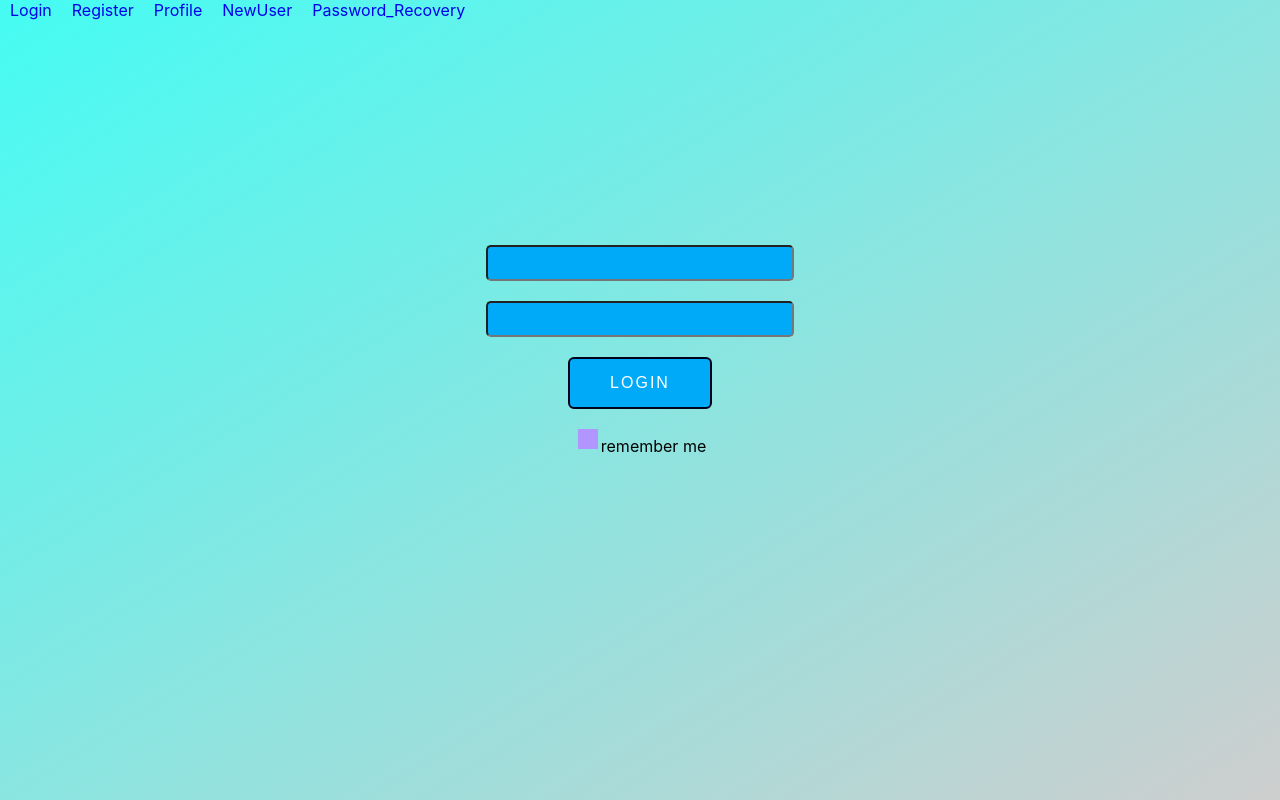
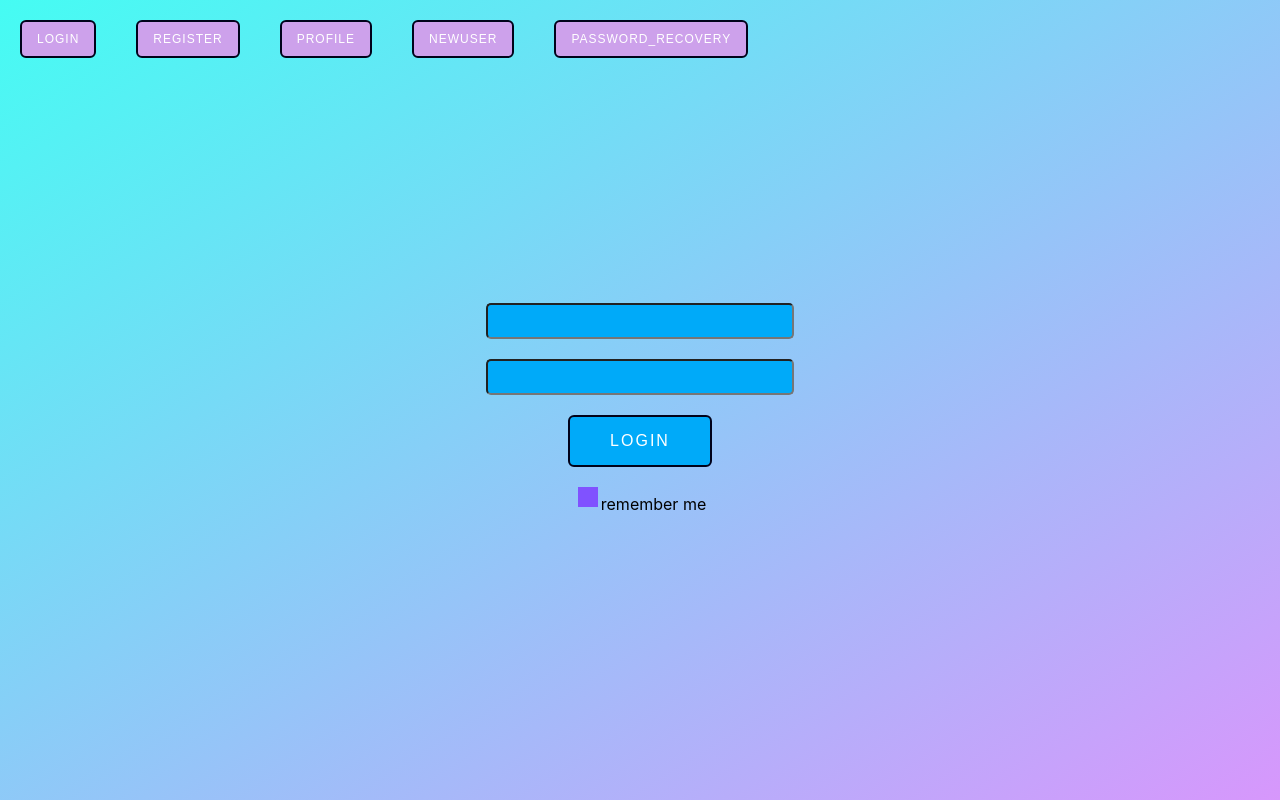
Before and after one commit to Trivium-bit/cards-triv, a React (Create React App) app: page / in a window 1280 px wide. Built offline with nearby package versions, Linux system fonts and the light colour scheme.

Commit message:
links styles

```diff
--- a/src/App.css
+++ b/src/App.css
@@ -1,4 +1,4 @@
 .App {
     height: 100vh;
-    background: linear-gradient(to bottom right, rgb(69, 252, 243), rgb(206, 206, 206));
+    background: linear-gradient(to bottom right, rgb(69, 252, 243), rgb(215, 151, 252));
 }
--- a/src/n1-main/components/Header.tsx
+++ b/src/n1-main/components/Header.tsx
@@ -1,17 +1,15 @@
-import React from "react";
 import { NavLink } from "react-router-dom";
 import s from "../ui/Header.module.css";
 import { PATH } from './Routings'
-import menu_icon from '../../images/menu_icon.png'
 
 function Header() {
   return (
     <div className="Header">
-      <NavLink to={PATH.LOGIN} className={s.link} >Login</NavLink>
-      <NavLink to={PATH.REGISTER} className={s.link} >Register</NavLink>
-      <NavLink to={PATH.PROFILE} className={s.link} >Profile</NavLink>
-      <NavLink to={PATH.NEW_USER} className={s.link} >NewUser</NavLink>
-      <NavLink to={PATH.PASS_RECOVERY} className={s.link} >Password_Recovery</NavLink>
+      <NavLink to={PATH.LOGIN} className={s.link} ><button className={s.button}>Login</button></NavLink>
+      <NavLink to={PATH.REGISTER} className={s.link} ><button className={s.button}>Register</button></NavLink>
+      <NavLink to={PATH.PROFILE} className={s.link} ><button className={s.button}>Profile</button></NavLink>
+      <NavLink to={PATH.NEW_USER} className={s.link} ><button className={s.button}>NewUser</button></NavLink>
+      <NavLink to={PATH.PASS_RECOVERY} className={s.link} ><button className={s.button}>Password_Recovery</button></NavLink>
     </div>
   );
 }
--- a/src/n1-main/components/c3-Checkbox/Checkbox.module.css
+++ b/src/n1-main/components/c3-Checkbox/Checkbox.module.css
@@ -10,7 +10,7 @@ cursor: pointer;
   width: 20px;
   height: 20px;
   margin-top: 20px;
-  background: rgb(178, 150, 255);
+  background: rgb(128, 82, 255);
  }
 
  .checkbox:hover {
--- a/src/n1-main/ui/Header.module.css
+++ b/src/n1-main/ui/Header.module.css
@@ -1,41 +1,27 @@
-.link {
-    text-decoration: none;
-    margin: 10px;
+.button {
+    margin: 20px;
+    border: 2px solid #00021a;
+    background: #cda1eb;
+    color: #fff;
+    border-radius: 6px;
+    cursor: pointer;
+    font-size: 12px;
+    font-weight: 200;
+    text-transform: uppercase;
+    letter-spacing: 1px;
+    padding: 10px 15px;
 }
 
-.link:hover {
-    color: rgb(78, 0, 85);
-    background-color:rgb(118, 182, 255) ;
-    border-radius: 5px;
-}
-.active {
-    font-weight: 800;
-    color: rgb(78, 0, 85);
-    background-color:rgb(81, 250, 123);
-    border-radius: 5px;
+.button:hover {
+    border: 2px solid #ffffff;
+    background: #00aaf9;
+    color: #ffffff;
+    font-weight: 500;
 }
 
-.block {
-    border-radius: 5px;
-    font-size: 20px;
-    font-family: Cambria, Cochin, Georgia, Times, 'Times New Roman', serif;
-    width: 100px;
-    height: 25px;
-    margin: 10px;
+.button:active {
+    border: 2px solid #000000;
+    background: #00aaf9;
+    color: #fff;
+    font-weight: 500;
 }
-.logo {
-    width: 30px;
-    height: 30px;
-}
-
-.header {
-    display: flex;
-    width: 280px;
-    transition-duration: 2000ms;
-    transform: translate(-250px);
-}
-
-.header:hover {
-    transition-duration: 1000ms;
-    transform: translate(0);
-}
```
